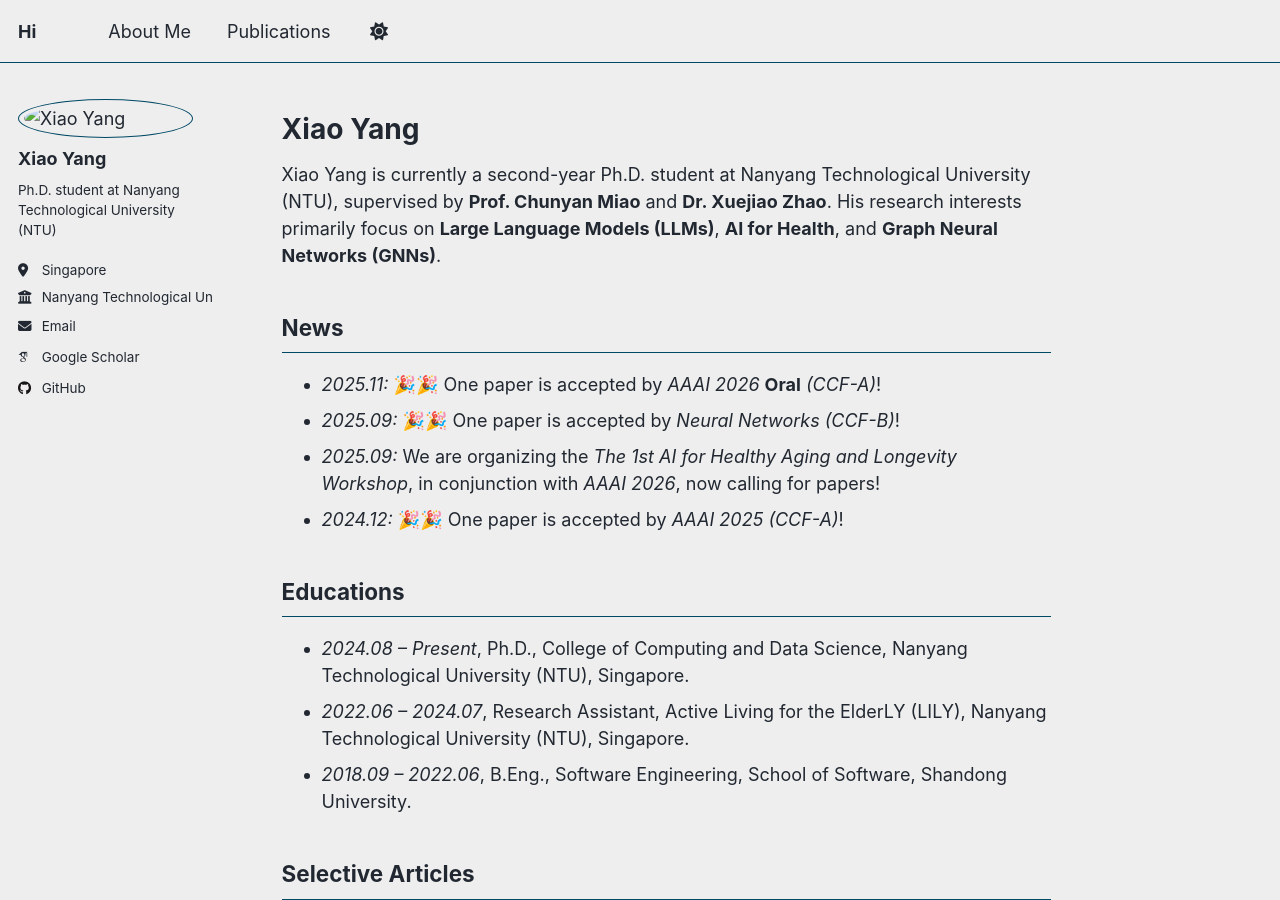
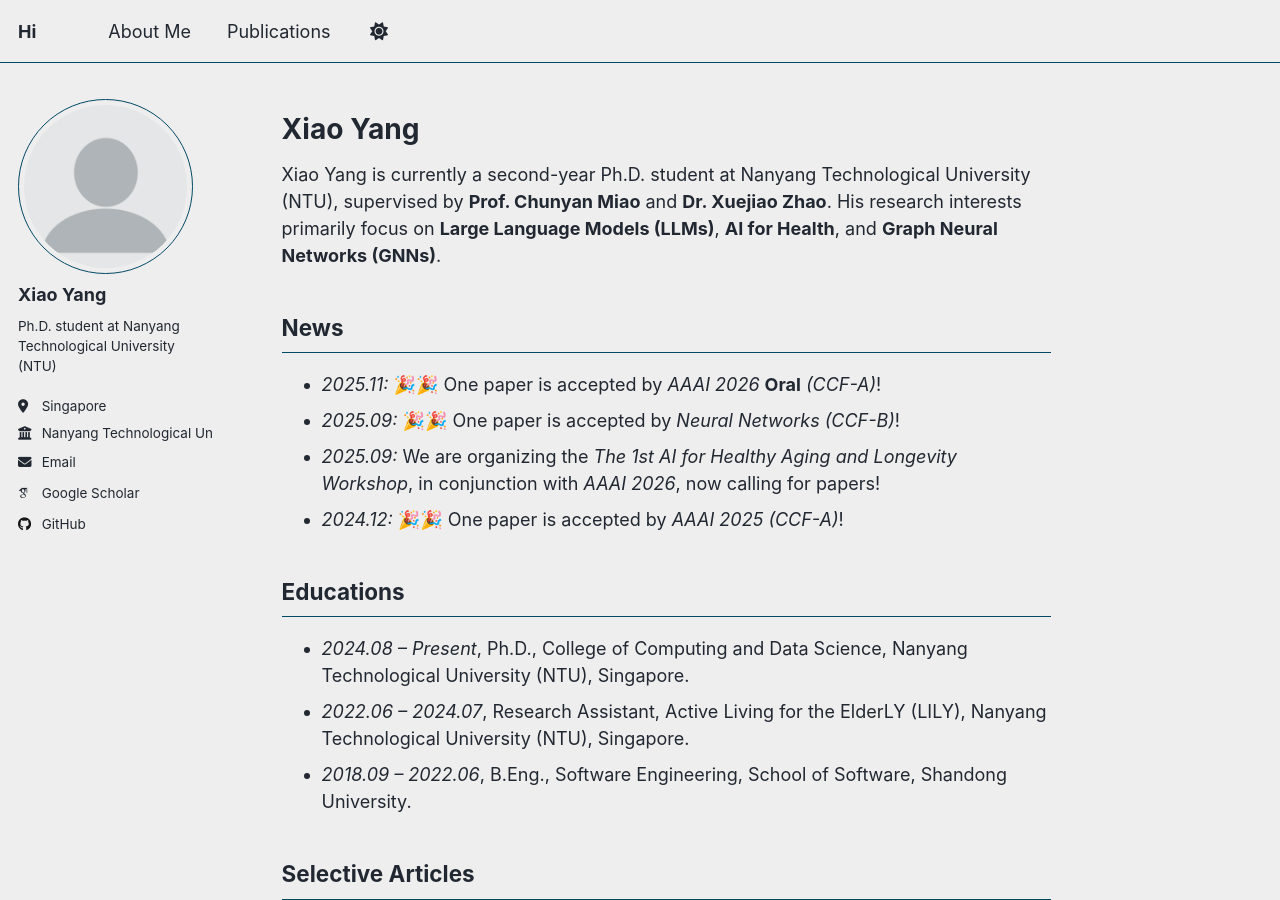
Before and after one commit to YXNTU/YXNTU.github.io, a Jekyll site: the page built from _pages/about.md, in a window 1280 px wide and 900 px high. Built offline with Jekyll 4.4.1, drawn with Linux system fonts in a browser that asks for light colours; some web fonts are replaced; a script that is not in the unit is left out.

Commit message:
Update _config.yml

```diff
--- a/_config.yml
+++ b/_config.yml
@@ -23,7 +23,7 @@ repository               : "YXNTU/yxntu.github.io"
 #               Additional customization can be done by editing /_includes/author-profile.html
 author:
   # Biographic information
-  avatar: "/images/profile.jpg"
+  avatar: "profile.png"
   name             : "Xiao Yang"
   # pronouns         : # "he/his"
   bio              : "Ph.D. student at Nanyang Technological University (NTU)"
```
